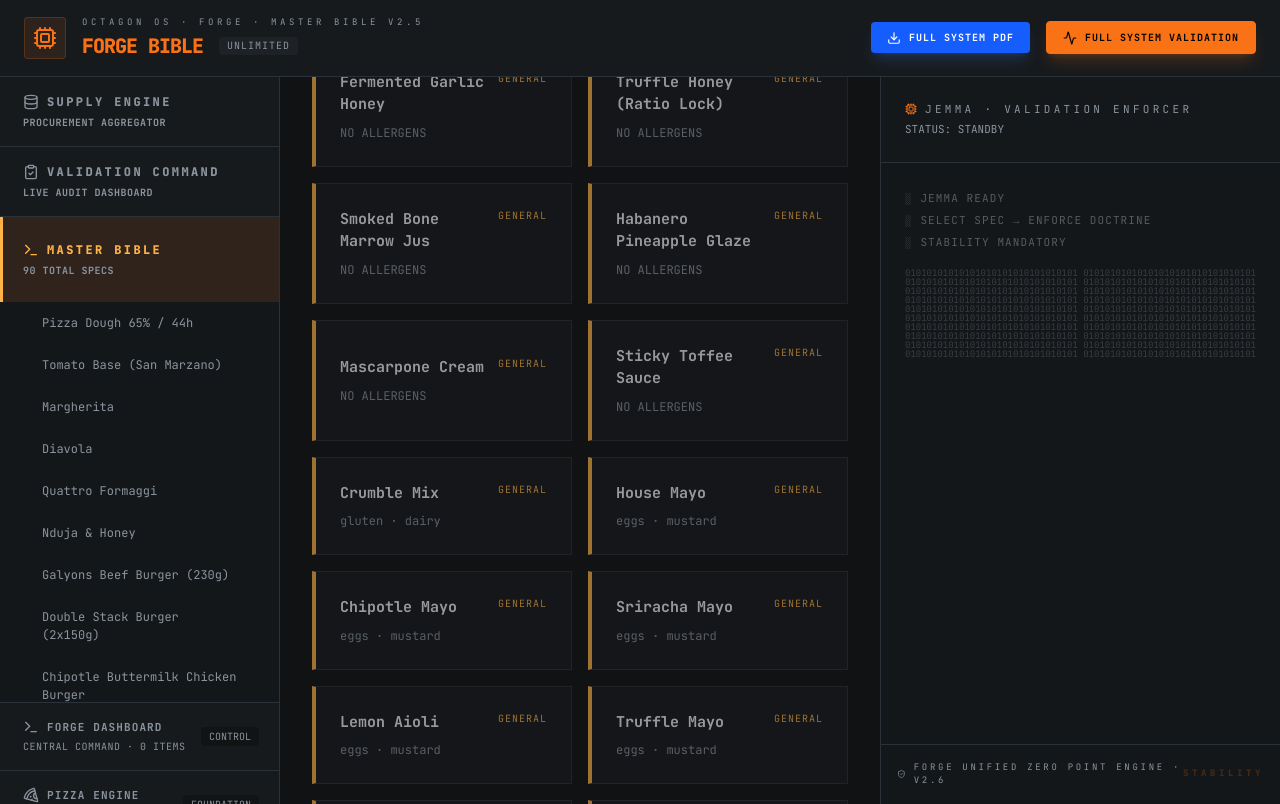
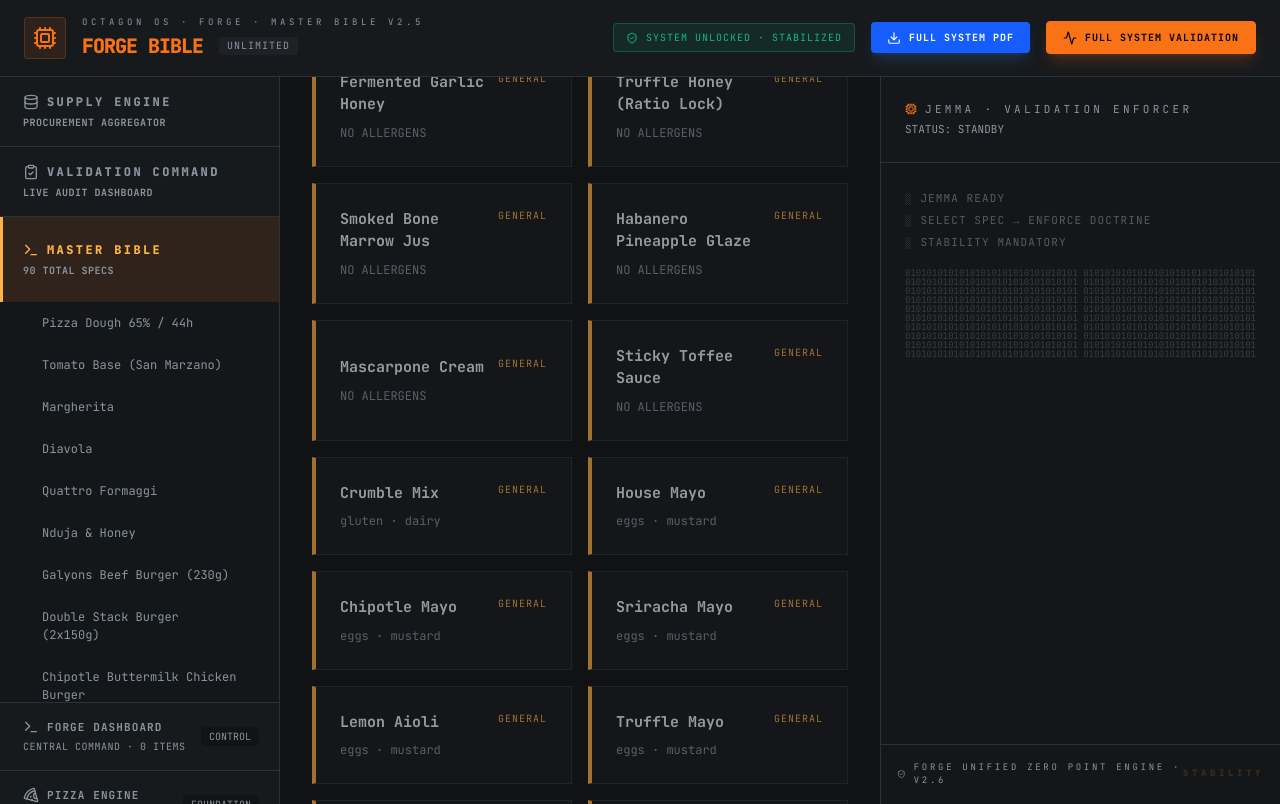
Before and after one commit to rodlife1314-star/forge-system, a React (Vite) app: page / in a window 1280 px wide. Built offline with nearby package versions, Linux system fonts and the light colour scheme; a web font is replaced by a local one.

Commit message:
refactor: rename locked state to isTransitioning
Update state management to use isTransitioning for failure handling and update the repository banner image.

```diff
--- a/src/App.tsx
+++ b/src/App.tsx
@@ -51,7 +51,7 @@ export default function App() {
   const [jemmaOutput, setJemmaOutput] = useState("");
   const [jemmaLoading, setJemmaLoading] = useState(false);
   const [jemmaMode, setJemmaMode] = useState<JemmaMode | null>(null);
-  const [locked, setLocked] = useState(false);
+  const [isTransitioning, setIsTransitioning] = useState(false);
   const [mobileMenuOpen, setMobileMenuOpen] = useState(false);
   const [printMode, setPrintMode] = useState<null | "operator" | "unit" | "pack" | "system" | "weapon">(null);
   const [showSupplyMatrix, setShowSupplyMatrix] = useState(false);
@@ -98,12 +98,14 @@ export default function App() {
     setSelectedLayer(null);
     setJemmaOutput("");
     setMobileMenuOpen(false);
+    setIsTransitioning(false);
   };
 
   const runJemma = async (mode: JemmaMode, item: DishItem | null = null) => {
     setJemmaLoading(true);
     setJemmaOutput("");
     setJemmaMode(mode);
+    setIsTransitioning(false);
 
     // For single items, we use the local validator to avoid connection failures
     if (mode === "item" && item) {
@@ -111,7 +113,7 @@ export default function App() {
         const result = localJemmaValidation(item);
         const output = renderJemmaResult(result);
         setJemmaOutput(output);
-        if (result.verdict === "FAIL") setLocked(true);
+        if (result.verdict === "FAIL") setIsTransitioning(true);
       } catch (error) {
         setJemmaOutput("JEMMA FAULT — local validation failed.");
       } finally {
@@ -140,7 +142,7 @@ export default function App() {
       ].join("\n");
 
       setJemmaOutput(summary);
-      if (failCount > 0) setLocked(true); // Keeping state for UI but changing meaning to 'transitioning'
+      if (failCount > 0) setIsTransitioning(true);
     } catch (error) {
       setJemmaOutput("JEMMA FAULT — validation failed.");
     } finally {
@@ -774,8 +776,8 @@ export default function App() {
   const colorLine = (line: string) => {
     if (line.match(/^(JEMMA VALIDATION|TITLE|TYPE|SYSTEM VALIDATION|ROOT LAYER|CONTROL LAW|SEQUENCE LAW|AUTO REJECT|PASS CRITERIA|TECHNICAL FAULTS|VERDICT|ENGINE STATUS|DOCTRINE|PREP ENGINE|ALLERGEN|PRESSURE|SYSTEM VERDICT|CHEF'S NOTE|━)/))
       return "text-orange-500 font-black tracking-tight";
-    if (line.match(/PASS|LOCKED|COMPLETE|CONFIRMED|PASSED|✓/i)) return "text-emerald-500 font-bold";
-    if (line.match(/CONDITIONAL|WATCH|FLAG|RISK|GAP/i)) return "text-amber-500";
+    if (line.match(/PASS|UNLOCKED|RELEASED|COMPLETE|CONFIRMED|PASSED|STABILISE|STABILITY|✓/i)) return "text-emerald-500 font-bold";
+    if (line.match(/CONDITIONAL|WATCH|FLAG|RISK|GAP|TRANSITION|TRANSITIONING/i)) return "text-amber-500";
     if (line.match(/NEEDS WORK|REJECTED|FAIL|INCOMPLETE|FAULT/i)) return "text-rose-500 font-black italic";
     return "text-text-mute";
   };
@@ -821,14 +823,27 @@ export default function App() {
 
         <div className="flex items-center gap-2 sm:gap-4">
           <AnimatePresence>
-            {locked && (
+            {isTransitioning ? (
               <motion.div
+                key="transition"
                 initial={{ opacity: 0, x: 20 }}
                 animate={{ opacity: 1, x: 0 }}
-                className="hidden md:flex bg-emerald-500/10 border border-emerald-500/30 text-emerald-500 text-[10px] tracking-widest px-3 py-1.5 rounded items-center gap-2"
+                exit={{ opacity: 0, x: 20 }}
+                className="hidden md:flex bg-amber-500/10 border border-amber-500/30 text-amber-500 text-[10px] tracking-widest px-3 py-1.5 rounded items-center gap-2 font-mono"
               >
-                <Activity size={12} />
-                SYSTEM UNLOCKED
+                <Activity size={12} className="animate-pulse" />
+                TRANSITION ACTIVE
+              </motion.div>
+            ) : (
+              <motion.div
+                key="unlocked"
+                initial={{ opacity: 0, x: 20 }}
+                animate={{ opacity: 1, x: 0 }}
+                exit={{ opacity: 0, x: 20 }}
+                className="hidden md:flex bg-emerald-500/10 border border-emerald-500/30 text-emerald-500 text-[10px] tracking-widest px-3 py-1.5 rounded items-center gap-2 font-mono"
+              >
+                <ShieldCheck size={12} />
+                SYSTEM UNLOCKED · STABILIZED
               </motion.div>
             )}
           </AnimatePresence>
```
Also changed, not shown: 1 other file (tests, documents, lock files or other folders).
